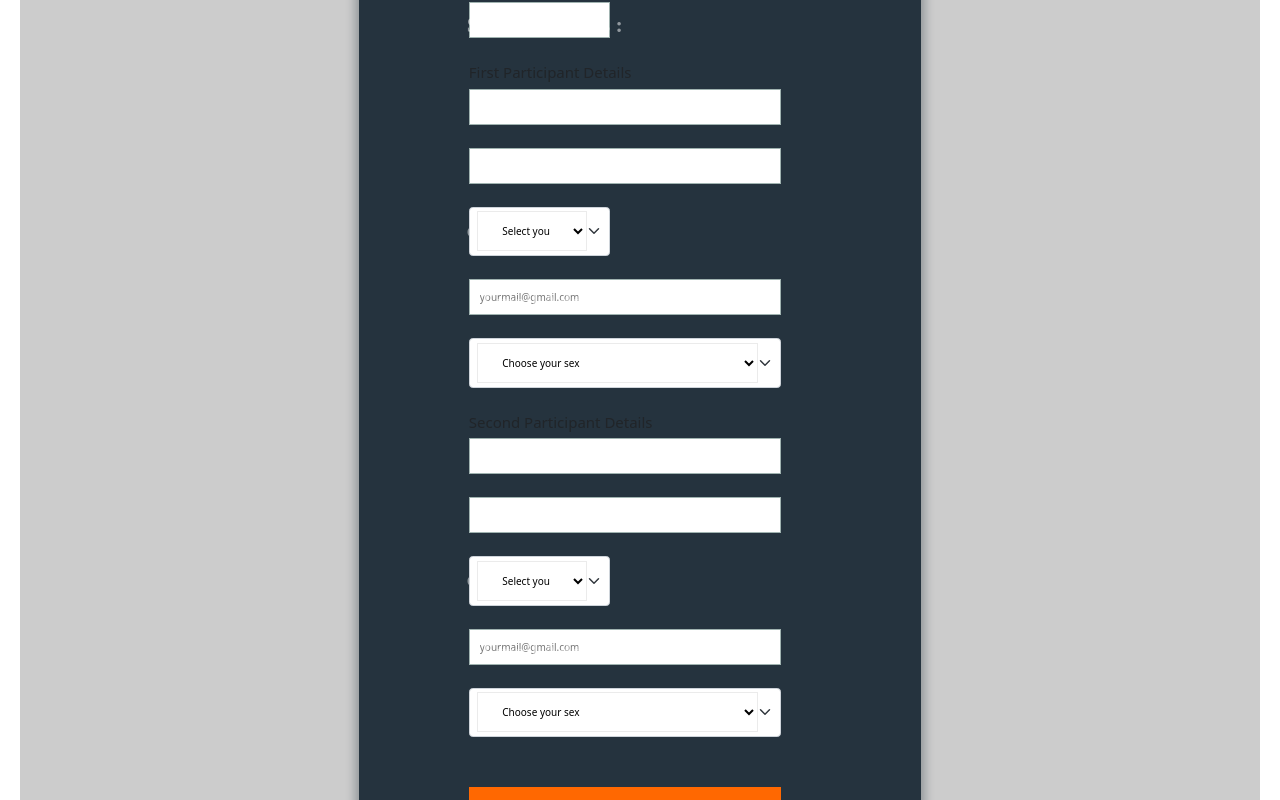
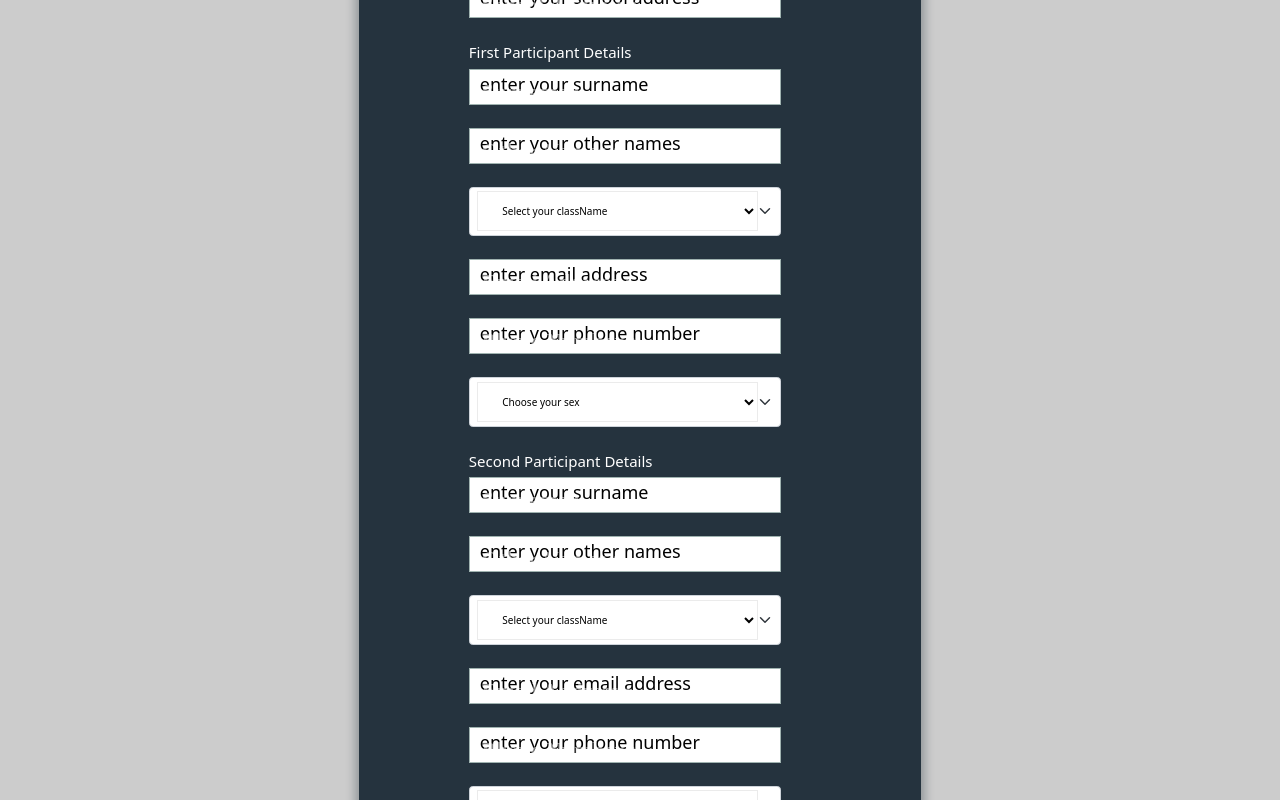
Before and after one commit to golden-gen/golden-generation, a Next.js app: page /school in a window 1280 px wide. Shown: the part 260-1060 px from the top of the page. Built offline with nearby package versions, Linux system fonts and the light colour scheme.

Commit message:
fix: complete

```diff
--- a/pages/school/index.tsx
+++ b/pages/school/index.tsx
@@ -1,228 +1,94 @@
 /* eslint-disable @next/next/no-img-element */
-import axios from 'axios'
-import { useFormik } from 'formik'
-import React from 'react'
+import axios from "axios";
+import { useFormik } from "formik";
+import React, { useState } from "react";
+import { toast } from "react-toastify";
 
+interface initialValueStudent {
+  surname: string;
+  othersName: string;
+  class: string;
+  email: string;
+  gender: string;
+  phoneNo: string;
+}
 interface initialValuesType {
-  surname: string
-  othersName: string
-  class: string
-  email: string
-  gender: string
-  phoneNo: string
-  school: string
+  schoolName: string;
+  schoolAddress: string;
+  candidate1: initialValueStudent;
+  candidate2: initialValueStudent;
 }
 const SchoolRegisterPage = () => {
+  const [isSubmitting, setIsSubmitting] = useState(false);
   const initialValues: initialValuesType = {
-    surname: '',
-    othersName: '',
-    class: '',
-    email: '',
-    gender: '',
-    phoneNo: '',
-    school: '',
-  }
+    schoolName: "",
+    schoolAddress: "",
+    candidate1: {
+      surname: "",
+      othersName: "",
+      class: "",
+      email: "",
+      gender: "",
+      phoneNo: "",
+    },
+    candidate2: {
+      surname: "",
+      othersName: "",
+      class: "",
+      email: "",
+      gender: "",
+      phoneNo: "",
+    },
+  };
 
-  const register = (values) => {
+  const register = (values, { resetForm }) => {
+    setIsSubmitting(true);
+    const data = [
+      {
+        schoolAddress: values.schoolAddress,
+        schoolName: values.schoolName,
+        ...values.candidate1,
+      },
+      {
+        schoolAddress: values.schoolAddress,
+        schoolName: values.schoolName,
+        ...values.candidate2,
+      },
+    ];
+    console.log({ data });
     axios
-      .post(`https://golden-api-napf.onrender.com/api/v1/reg/student`, values)
+      .post(`https://golden-api-napf.onrender.com/api/v1/reg/school`, data)
       .then((res) => {
-        console.log({ res })
+        console.log({ res });
+        setIsSubmitting(false);
+        resetForm();
+        toast(res.data.message, {
+          type: "success",
+        });
       })
       .catch((error) => {
-        console.log({ error })
-      })
+        setIsSubmitting(false);
+        console.log({ error });
+        console.log({ error });
+        const message = error.response?.mesage || error.response?.data;
+
+        if (message.includes("E11000 duplicate")) {
+          toast("Phone number already used by another applicant", {
+            type: "error",
+          });
+        } else {
+          toast(message, {
+            type: "error",
+          });
         }
+      });
+  };
   const { handleChange, values, handleSubmit } = useFormik({
     initialValues: initialValues,
     onSubmit: register,
-  })
-  console.log({ values })
+  });
+  console.log({ values });
   return (
-    // <div className="main">
-    //   <div className="container ">
-    //     <div className="signup-content">
-    //       <div className="signup-img">
-    //         <img src="/images/signup-img.jpg" alt="" />
-    //       </div>
-    //       <div className="signup-form">
-    //         <form
-    //           onSubmit={handleSubmit}
-    //           className="register-form"
-    //           id="register-form"
-    //         >
-    //           <h2>Individual Registration Page For GG2022</h2>
-    //           {/* <div className="form-row"> */}
-    //           <div className="form-group">
-    //             <label htmlhtmlFor="surname">Surname :</label>
-    //             <input
-    //               className="w-100"
-    //               type="text"
-    //               name="surname"
-    //               id="surname"
-    //               onChange={handleChange}
-    //               required
-    //             />
-    //           </div>
-    //           <div className="form-group">
-    //             <label htmlFor="other_name">Other Names :</label>
-    //             <input
-    //               type="text"
-    //               name="othersName"
-    //               id="other_name"
-    //               required
-    //               onChange={handleChange}
-    //             />
-    //           </div>
-    //           {/* </div> */}
-    //           <div className="form-group">
-    //             <label htmlFor="phone">Phone Number :</label>
-    //             <input
-    //               type="text"
-    //               name="phoneNo"
-    //               id="phone"
-    //               required
-    //               onChange={handleChange}
-    //             />
-    //           </div>
-    //           <div className="form-group">
-    //             <label htmlFor="email">Email Address :</label>
-    //             <input
-    //               type="email"
-    //               name="email"
-    //               id="email"
-    //               placeholder="yourmail@gmail.com"
-    //               onChange={handleChange}
-    //               required
-    //             />
-    //           </div>
-    //           <div className="form-group">
-    //             <label htmlFor="school">School :</label>
-    //             <input
-    //               type="text"
-    //               name="school"
-    //               id="school"
-    //               required
-    //               onChange={handleChange}
-    //             />
-    //           </div>
-    //           <div className="form-group">
-    //             <label htmlFor="address">Address :</label>
-    //             <input
-    //               type="text"
-    //               name="address"
-    //               id="address"
-    //               required
-    //               onChange={handleChange}
-    //             />
-    //           </div>
-    //           {/* <div class="form-radio">
-    //                         <label for="gender" class="radio-label">Gender :</label>
-    //                         <div class="form-radio-item">
-    //                             <input type="radio" name="gender" id="male" value="male" />
-    //                             <label for="male">Male</label>
-    //                             <span class="check"></span>
-    //                         </div>
-    //                         <div class="form-radio-item">
-    //                             <input type="radio" name="gender" id="female" value="female" />
-    //                             <label for="female">Female</label>
-    //                             <span class="check"></span>
-    //                         </div>
-    //                     </div> */}
-    //           {/* <div className="form-row d-flex"> */}
-    //           <div className="form-group">
-    //             <label htmlFor="gender">Gender :</label>
-    //             <div className="form-select">
-    //               <select
-    //                 name="gender"
-    //                 id="gender"
-    //                 onChange={handleChange}
-    //                 required
-    //               >
-    //                 <option>Select your gender</option>
-    //                 <option value="male">Male</option>
-    //                 <option value="female">Female</option>
-    //               </select>
-    //               <span className="select-icon">
-    //                 <i className="zmdi zmdi-chevron-down" />
-    //               </span>
-    //             </div>
-    //           </div>
-    //           {/* </div> */}
-    //           {/* <div className="form-row"> */}
-    //           <div className="form-group">
-    //             <label htmlFor="class">Class :</label>
-    //             <div className="form-select">
-    //               <select
-    //                 name="class"
-    //                 id="class"
-    //                 onChange={handleChange}
-    //                 required
-    //               >
-    //                 <option>Select your class</option>
-    //                 <option value="ss1">SSS 1</option>
-    //                 <option value="ss2">SSS 2</option>
-    //                 <option value="ss3">SSS 3</option>
-    //               </select>
-    //               <span className="select-icon">
-    //                 <i className="zmdi zmdi-chevron-down" />
-    //               </span>
-    //             </div>
-    //           </div>
-    //           {/* </div> */}
-    //           <div className="form-submit">
-    //             <button
-    //               type="submit"
-    //               className="submit"
-    //               name="submit"
-    //               id="submit"
-    //             >
-    //               Submit
-    //             </button>
-    //           </div>
-    //           <div
-    //             className="modal fade"
-    //             id="exampleModalToggle2"
-    //             aria-hidden="true"
-    //             aria-labelledby="exampleModalToggleLabel2"
-    //             tabIndex={-1}
-    //           >
-    //             <div className="modal-dialog modal-dialog-centered">
-    //               <div className="modal-content">
-    //                 <div className="modal-header">
-    //                   <h1
-    //                     className="modal-title fs-5"
-    //                     id="exampleModalToggleLabel2"
-    //                   >
-    //                     Modal 2
-    //                   </h1>
-    //                   <button
-    //                     type="button"
-    //                     className="btn-close"
-    //                     data-bs-dismiss="modal"
-    //                     aria-label="Close"
-    //                   />
-    //                 </div>
-    //                 <div className="modal-body">
-    //                   Hide this modal and show the first with the button below.
-    //                 </div>
-    //                 <div className="modal-footer">
-    //                   <button
-    //                     className="btn btn-primary"
-    //                     data-bs-target="#exampleModalToggle"
-    //                     data-bs-toggle="modal"
-    //                   >
-    //                     Back to first
-    //                   </button>
-    //                 </div>
-    //               </div>
-    //             </div>
-    //           </div>
-    //         </form>
-    //       </div>
-    //     </div>
-    //   </div>
-    // </div>
     <div className="main bg-form">
       <div className="container">
         <div className="signup-content">
@@ -230,18 +96,25 @@ const SchoolRegisterPage = () => {
             <img src="images/signup-img.jpg" alt="" />
           </div> */}
           <div className="signup-form form">
-            <form method="POST" className="register-form" id="register-form">
+            <form
+              onSubmit={handleSubmit}
+              className="register-form"
+              id="register-form"
+            >
               <h2 className="text-center text-white">
                 School Registration Page For GG2022
               </h2>
-              <div className="form-row">
+              {/* <div className="form-row"> */}
               <div className="form-group">
                 <label htmlFor="school">School Name :</label>
                 <input
                   type="text"
-                    name="school"
-                    id="school"
+                  name="schoolName"
+                  id="schoolName"
+                  onChange={handleChange}
+                  placeholder="enter school name"
                   className="w-100"
+                  value={values.schoolName}
                   required
                 />
               </div>
@@ -249,23 +122,31 @@ const SchoolRegisterPage = () => {
                 <label htmlFor="address">School Address :</label>
                 <input
                   type="text"
-                    name="address"
+                  name="schoolAddress"
                   id="address"
+                  onChange={handleChange}
+                  placeholder="enter your school address"
                   className="w-100"
+                  value={values.schoolAddress}
                   required
                 />
               </div>
-              </div>
+              {/* </div> */}
               <fieldset>
-                <legend>First Participant Details</legend>
+                <legend className="text-white">
+                  First Participant Details
+                </legend>
 
                 <div className="form-group">
                   <label htmlFor="surname">Surname :</label>
                   <input
                     type="text"
                     className="w-100"
-                    name="surname"
+                    name="candidate1.surname"
+                    onChange={handleChange}
                     id="surname"
+                    value={values.candidate1.surname}
+                    placeholder="enter your surname"
                     required
                   />
                 </div>
@@ -274,18 +155,27 @@ const SchoolRegisterPage = () => {
                   <input
                     className="w-100"
                     type="text"
-                    name="other_name"
+                    name="candidate1.othersName"
+                    onChange={handleChange}
+                    value={values.candidate1.othersName}
+                    placeholder="enter your other names"
                     id="other_name"
                     required
                   />
                 </div>
 
-                <div className="form-row">
-                  <div className="form-group">
+                {/* <div className="form-row"> */}
+                <div className="form-group ">
                   <label htmlFor="className">className :</label>
                   <div className="form-select">
-                      <select name="className" id="className" required>
-                        <option value="" disabled selected>
+                    <select
+                      name="candidate1.class"
+                      id="candidate1.class"
+                      value={values.candidate1.class}
+                      onChange={handleChange}
+                      required
+                    >
+                      <option value="" className="text-white">
                         Select your className
                       </option>
                       <option value="ss1">SSS 1</option>
@@ -297,25 +187,43 @@ const SchoolRegisterPage = () => {
                     </span>
                   </div>
                 </div>
-                </div>
+                {/* </div> */}
 
                 <div className="form-group">
                   <label htmlFor="email">Email Address :</label>
                   <input
                     className="w-100"
-                    type="email"
-                    name="email"
+                    type="candidate1.email"
+                    name="candidate1.email"
+                    onChange={handleChange}
+                    value={values.candidate1.email}
+                    placeholder="enter email address"
                     id="email"
-                    placeholder="yourmail@gmail.com"
+                  />
+                </div>
+                <div className="form-group">
+                  <label htmlFor="phoneNo">Phone Number :</label>
+                  <input
+                    className="w-100"
+                    type="candidate1.phoneNo"
+                    name="candidate1.phoneNo"
+                    onChange={handleChange}
+                    value={values.candidate1.phoneNo}
+                    placeholder="enter your phone number"
+                    id="phoneNo"
                   />
                 </div>
                 <div className="form-group">
                   <label htmlFor="gender">Gender :</label>
                   <div className="form-select">
-                    <select name="gender" id="gender" required>
-                      <option value="" disabled selected>
-                        Choose your sex
-                      </option>
+                    <select
+                      name="candidate1.gender"
+                      id="candidate1.gender"
+                      value={values.candidate1.gender}
+                      onChange={handleChange}
+                      required
+                    >
+                      <option value="">Choose your sex</option>
                       <option value="male">Male</option>
                       <option value="female">Female</option>
                     </select>
@@ -326,13 +234,18 @@ const SchoolRegisterPage = () => {
                 </div>
               </fieldset>
               <fieldset>
-                <legend>Second Participant Details</legend>
+                <legend className="text-white">
+                  Second Participant Details
+                </legend>
 
                 <div className="form-group">
                   <label htmlFor="surname">Surname :</label>
                   <input
                     type="text"
-                    name="surname"
+                    name="candidate2.surname"
+                    onChange={handleChange}
+                    placeholder="enter your surname"
+                    value={values.candidate2.surname}
                     id="surname"
                     className="w-100"
                     required
@@ -342,21 +255,28 @@ const SchoolRegisterPage = () => {
                   <label htmlFor="other_name">Other Names :</label>
                   <input
                     type="text"
-                    name="other_name"
-                    id="other_name"
+                    name="candidate2.othersName"
+                    onChange={handleChange}
+                    placeholder="enter your other names"
+                    id="candidate2.othersName"
+                    value={values.candidate2.othersName}
                     className="w-100"
                     required
                   />
                 </div>
 
-                <div className="form-row">
+                {/* <div className="form-row"> */}
                 <div className="form-group">
                   <label htmlFor="state">className :</label>
                   <div className="form-select">
-                      <select name="state" id="state" required>
-                        <option value="" disabled selected>
-                          Select your className
-                        </option>
+                    <select
+                      name="candidate2.class"
+                      id="candidate2.class"
+                      value={values.candidate2.class}
+                      onChange={handleChange}
+                      required
+                    >
+                      <option value="">Select your className</option>
                       <option value="ss1">SSS 1</option>
                       <option value="ss2">SSS 2</option>
                       <option value="ss3">SSS 3</option>
@@ -366,25 +286,43 @@ const SchoolRegisterPage = () => {
                     </span>
                   </div>
                 </div>
-                </div>
+                {/* </div> */}
 
                 <div className="form-group">
                   <label htmlFor="email">Email Address :</label>
                   <input
                     className="w-100"
-                    type="email"
-                    name="email"
+                    type="candidate2.email"
+                    name="candidate2.email"
+                    onChange={handleChange}
+                    value={values.candidate2.email}
+                    placeholder="enter your email address"
                     id="email"
-                    placeholder="yourmail@gmail.com"
+                  />
+                </div>
+                <div className="form-group">
+                  <label htmlFor="phoneNo">Phone Number :</label>
+                  <input
+                    className="w-100"
+                    type="candidate2.phoneNo"
+                    name="candidate2.phoneNo"
+                    value={values.candidate2.phoneNo}
+                    onChange={handleChange}
+                    placeholder="enter your phone number"
+                    id="phoneNo"
                   />
                 </div>
                 <div className="form-group">
                   <label htmlFor="gender">Gender :</label>
                   <div className="form-select">
-                    <select name="gender" id="gender" required>
-                      <option value="" disabled selected>
-                        Choose your sex
-                      </option>
+                    <select
+                      name="candidate2.gender"
+                      id="candidate2.gender"
+                      value={values.candidate2.gender}
+                      onChange={handleChange}
+                      required
+                    >
+                      <option value="">Choose your sex</option>
                       <option value="male">Male</option>
                       <option value="female">Female</option>
                     </select>
@@ -395,20 +333,22 @@ const SchoolRegisterPage = () => {
                 </div>
               </fieldset>
               <div className="form-submit">
-                <input
+                <button
+                  type="submit"
                   className="submit w-100"
-                  type="submit"
-                  value="Submit Form"
                   name="submit"
                   id="submit"
-                />
+                  disabled={isSubmitting}
+                >
+                  {isSubmitting ? "Submitting..." : "Submit"}
+                </button>
               </div>
             </form>
           </div>
         </div>
       </div>
     </div>
-  )
-}
+  );
+};
 
-export default SchoolRegisterPage
+export default SchoolRegisterPage;
--- a/styles/sass/base/_base.scss
+++ b/styles/sass/base/_base.scss
@@ -6,7 +6,7 @@
 
 html,
 body {
-  padding: 10px;
+  // padding: 10px;
   font-size: 62.5%;
   font-family: -apple-system, BlinkMacSystemFont, Segoe UI, Roboto, Oxygen,
     Ubuntu, Cantarell, Fira Sans, Droid Sans, Helvetica Neue, sans-serif;
--- a/styles/sass/modules/_button.scss
+++ b/styles/sass/modules/_button.scss
@@ -1,6 +1,7 @@
 .btn {
   &:link,
   :visited {
+    background-color: $color-white;
     text-transform: uppercase;
     text-decoration: none;
     padding: 1rem 2.5rem;
--- a/styles/sass/utilities/index.scss
+++ b/styles/sass/utilities/index.scss
@@ -342,6 +342,10 @@ textarea {
     outline: 0;
     border-color: $main;
   }
+  &::placeholder {
+    color: black;
+    font-size: large;
+  }
 }
 
 textarea {
```
Also changed, not shown: pages/landing-page/index.tsx (+16 -8 lines), pages/student/index.tsx (+44 -44 lines), styles/sass/layout/_header.scss (+23 -15 lines), public/img/back.jpg (added). Lines whose indentation alone changed are shown as unchanged.
